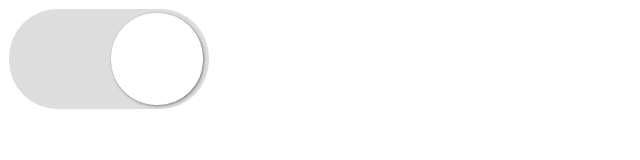
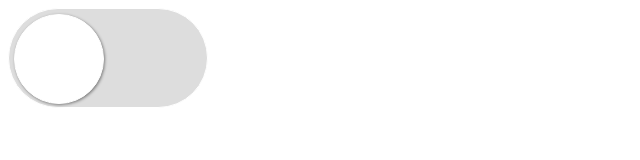
Before and after one commit to zkylearner/zkylearner.github.io, a plain HTML site: page miao/ios-checkbox.html in a window 1280 px wide. Shown: the whole page, without its empty margins (0-640 px from the left). Drawn offline with Linux system fonts and the light colour scheme.

Commit message:
ios-checkbox update

```diff
--- a/miao/ios-checkbox.html
+++ b/miao/ios-checkbox.html
@@ -1,55 +1,52 @@
 <!DOCTYPE html>
 <html lang="en">
+
 <head>
     <meta charset="UTF-8">
     <meta name="viewport" content="width=device-width, initial-scale=1.0">
     <meta http-equiv="X-UA-Compatible" content="ie=edge">
     <title>ios-checkbox</title>
     <style>
-        .border{
+        label {
+            display: inline-block;
             width: 200px;
             height: 100px;
-            background-color: rgb(221,221,221);
+            background-color: rgb(221, 221, 221);
             border: 1px solid white;
             border-radius: 50px;
-            transition: background-color 1s 0.3s;
+            transition: box-shadow 0.8s;
+            box-sizing: border-box;
+            cursor: pointer;
         }
-        .button{
+
+        label::after {
+            content:'';
+            display: block;
             width: 90px;
             height: 90px;
             border: 1px solid white;
             background-color: white;
             border-radius: 45px;
-            position: absolute;
-            margin:5px;
-            top:8px;
-            left:106px;
-            transition: left 1s;
+            margin: 5px;
+            transition: margin-left 0.8s;
             box-shadow: 1px 1px 3px gray;
+            box-sizing: border-box;
         }
-        label{
-            position:absolute;
-            /* border: 1px solid black; */
-            display:block;
-            width: 200px;
-            height: 100px;
-            z-index: 1;
-            cursor:pointer;
+
+        #ios:checked + label {
+            background-color: rgb(248, 248, 248);
+            box-shadow: 0px 0px 0px 80px rgb(110, 221, 94) inset;
         }
-        #ios:checked + div > .border{
-            background-color: rgb(110,221,94);
-        }
-        #ios:checked + div > .button{
-            left:10px;
+
+        #ios:checked + label::after {
+            margin-left: 103px;
         }
     </style>
 </head>
+
 <body>
+    <input type="checkbox" name="" id="ios" hidden>
     <label for="ios"></label>
-    <input type="checkbox" name="" id="ios" hidden>
-    <div class="ioscheck">
-        <div class="border"></div>
-        <div class="button"></div>
-    </div>
 </body>
+
 </html>
```
